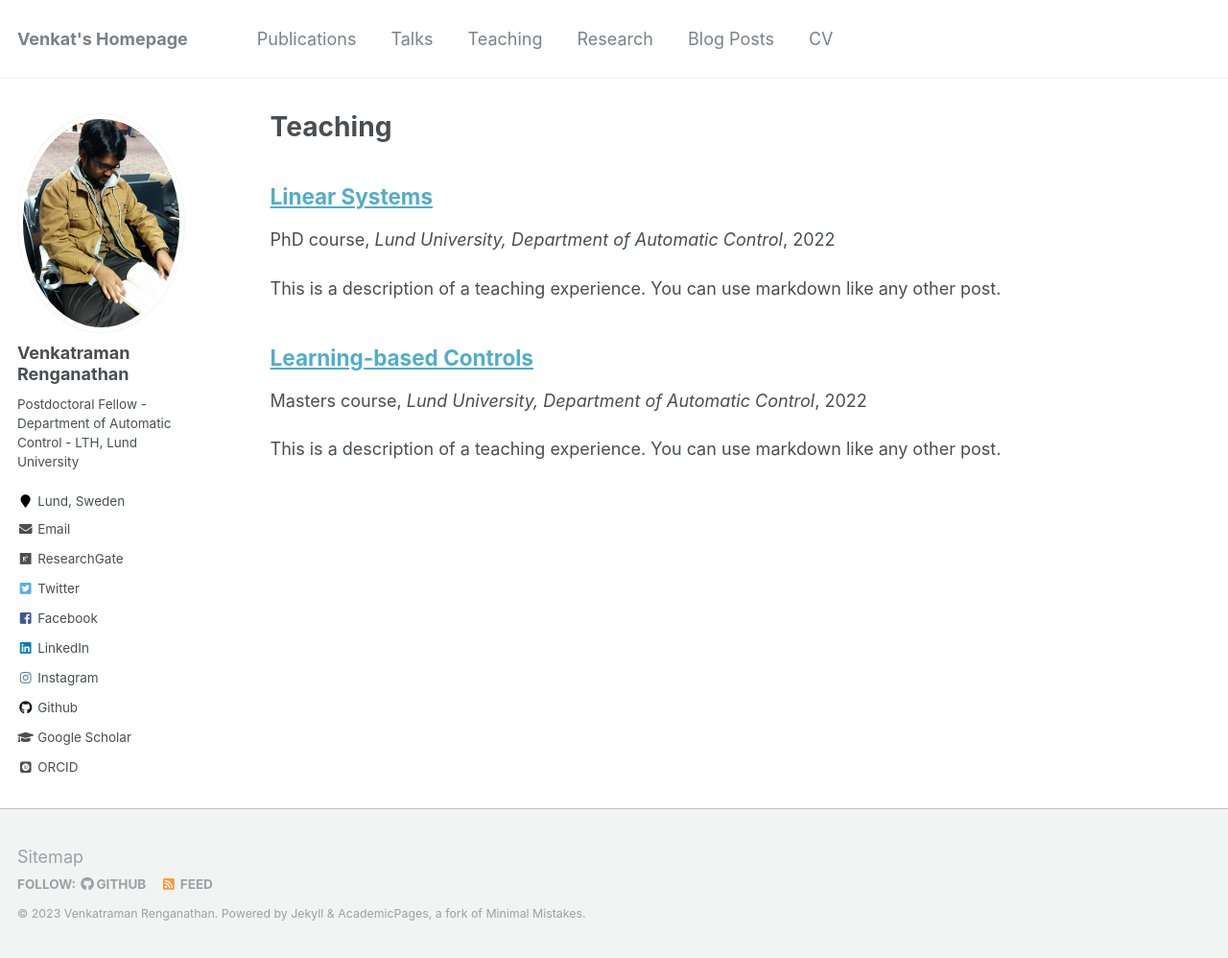
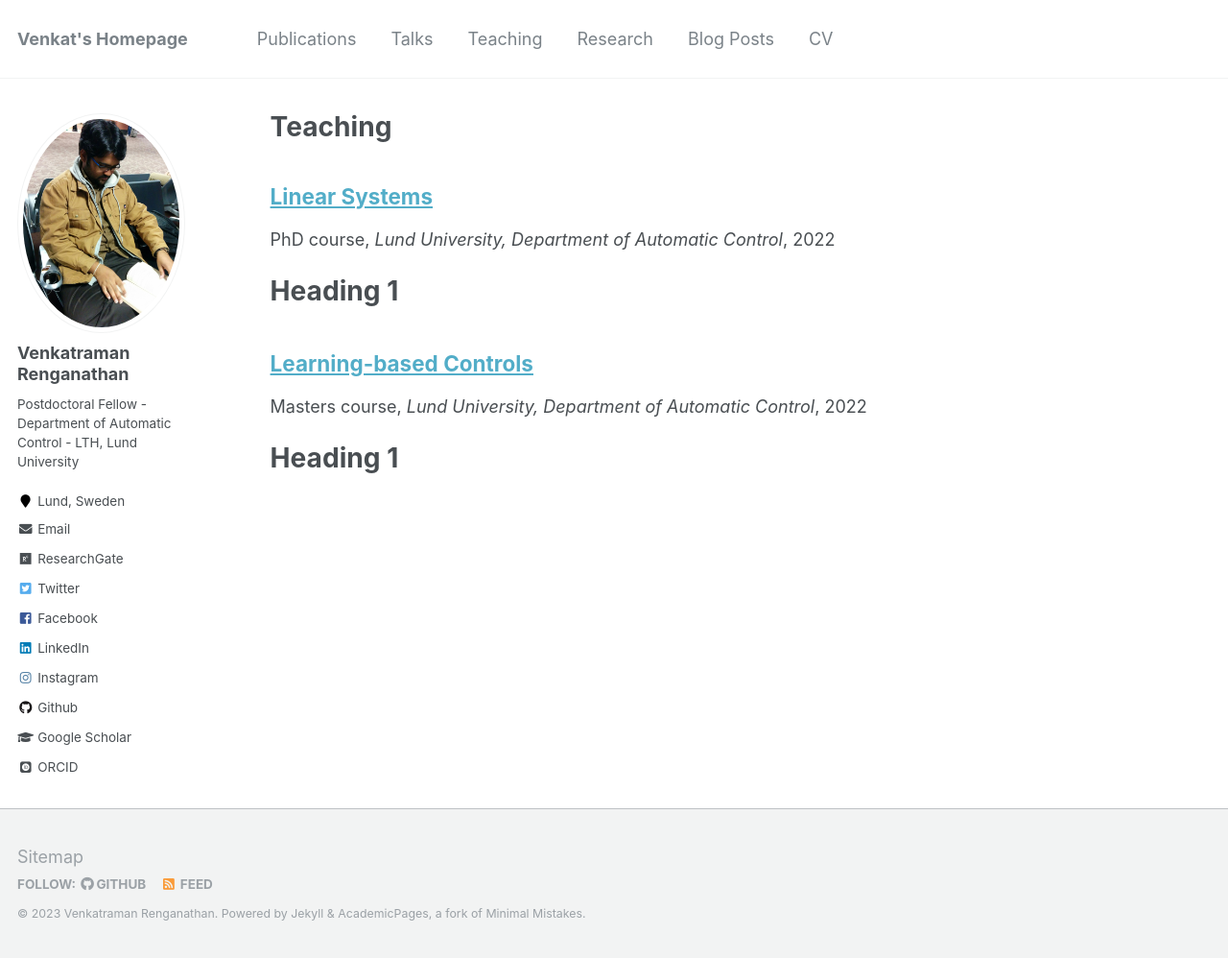
Before and after one commit to venkatramanrenganathan/venkatramanrenganathan.github.io, a Jekyll site: the page built from _pages/teaching.html, in a window 1280 px wide and 998 px high. Shown: the whole window at 96% size. Built offline with Jekyll 4.4.1, drawn with Linux system fonts in a browser that asks for light colours; some web fonts are replaced.

Commit message:
Updated teaching

```diff
--- a/_teaching/2015-spring-teaching-2.md
+++ b/_teaching/LBC.md
@@ -2,12 +2,11 @@
 title: "Learning-based Controls"
 collection: teaching
 type: "Masters course"
-permalink: /teaching/2014-spring-teaching-1
+permalink: /teaching/LBC
 venue: "Lund University, Department of Automatic Control"
 date: January 2022 - March 2022
 location: "Lund, Sweden"
 ---
-This is a description of a teaching experience. You can use markdown like any other post.
 
 Heading 1
 ======
--- a/_teaching/2014-spring-teaching-1.md
+++ b/_teaching/LinearSystems.md
@@ -2,12 +2,11 @@
 title: "Linear Systems"
 collection: teaching
 type: "PhD course"
-permalink: /teaching/2014-spring-teaching-1
+permalink: /teaching/LinearSystems
 venue: "Lund University, Department of Automatic Control"
 date: February 2022 - April 2022
 location: "Lund, Sweden"
 ---
-This is a description of a teaching experience. You can use markdown like any other post.
 
 Heading 1
 ======
```
